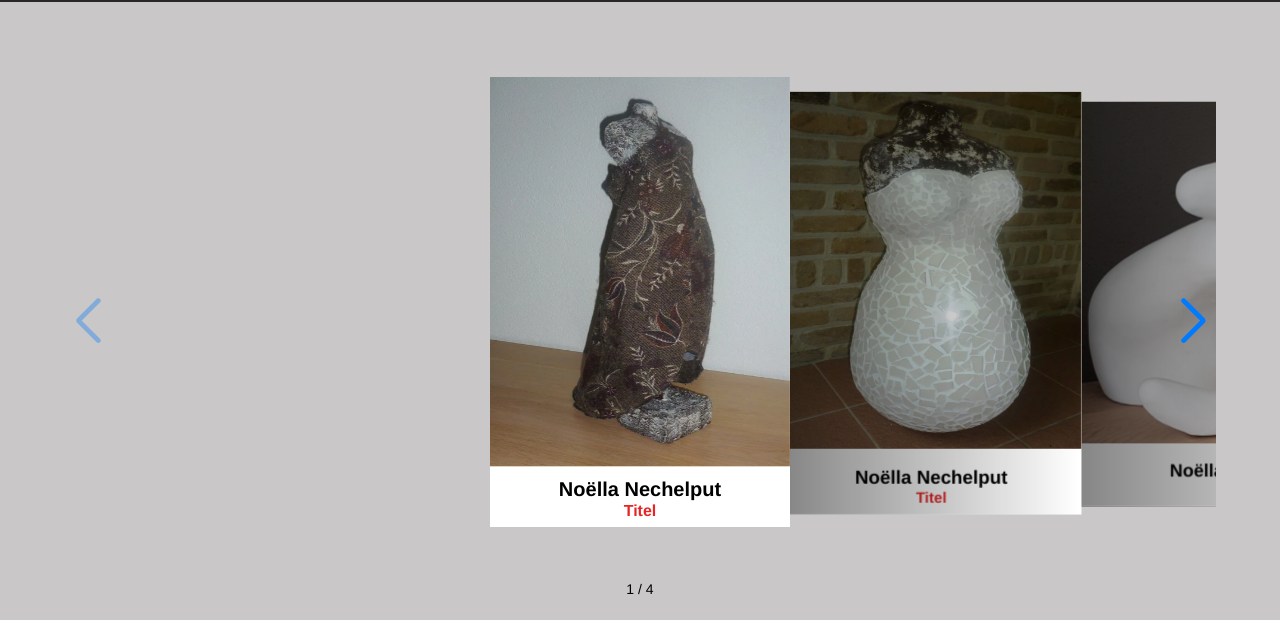
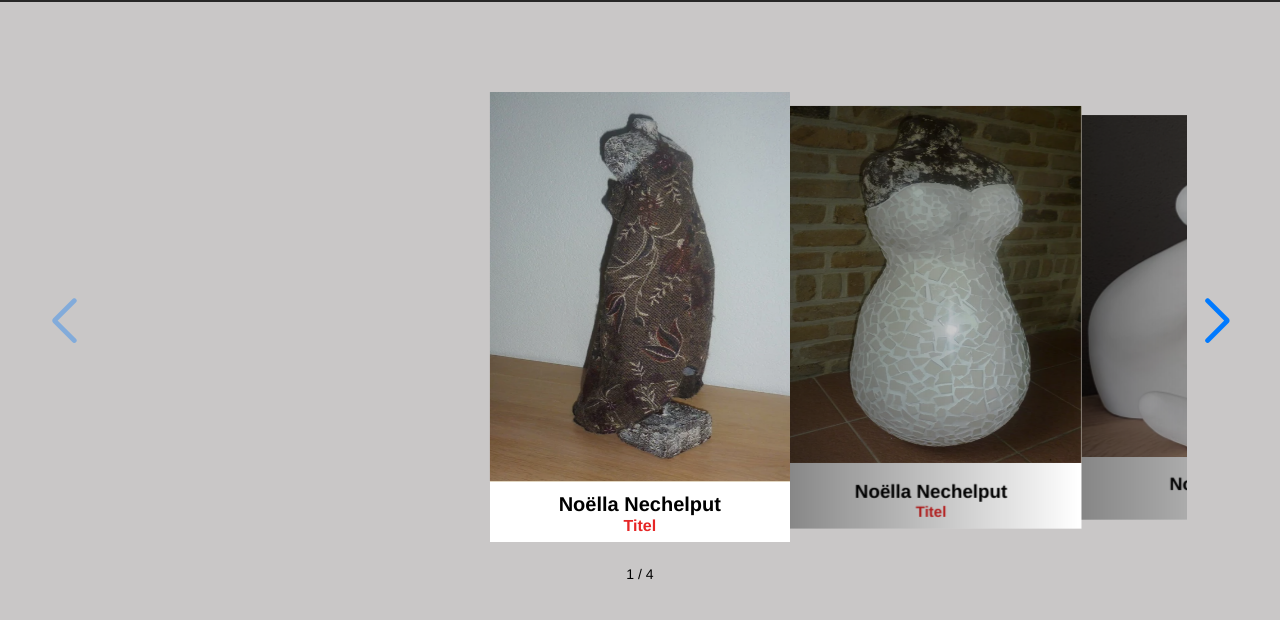
Before and after one commit to LenDR1/WebsiteMama, a plain HTML site: page ceramic.html in a window 1280 px wide. Shown: the part 78-698 px from the top of the page. Drawn offline with nearby package versions, Linux system fonts and the light colour scheme; files whose address does not match are found by name.

Commit message:
Fix11.0
NEx/prev button buiten container

```diff
--- a/ceramic.css
+++ b/ceramic.css
@@ -197,17 +197,19 @@ footer{
   opacity: 1;
 }
 .swiper-container {
-  width: 100%;
+  width: 95%;
   padding-top: 40px;
-  padding-bottom: 80px;
+  padding-bottom: 50px;
   animation: drop 1s ease;
   position: relative;
 }
 .swiper-button-next{
   font-weight: bold;
+  right: 50px;
 }
 .swiper-button-prev{
   font-weight: bold;
+  left: 50px;
 }
 .swiper-slide {
   background-position: center;
--- a/ceramic.html
+++ b/ceramic.html
@@ -87,13 +87,12 @@
 					<!-- If we need pagination -->
 					<div class="swiper-pagination"></div>
 
-					<!-- If we need navigation buttons -->
-					<div class="swiper-button-prev"></div>
-					<div class="swiper-button-next"></div>
-
 					<!-- If we need scrollbar -->
 					<div class="swiper-scrollbar"></div>
 				</div>
+				<!-- If we need navigation buttons -->
+				<div class="swiper-button-prev"></div>
+				<div class="swiper-button-next"></div>
 
 				<script src="https://unpkg.com/swiper/js/swiper.js"></script>
 				<script src="https://unpkg.com/swiper/js/swiper.min.js"></script>
--- a/fabric.css
+++ b/fabric.css
@@ -194,7 +194,7 @@ footer{
   opacity: 1;
 }
 .swiper-container {
-  width: 100%;
+  width: 95%;
   padding-top: 40px;
   padding-bottom: 50px;
   animation: drop 1s ease;
@@ -202,9 +202,11 @@ footer{
 }
 .swiper-button-next{
   font-weight: bold;
+  right: 50px;
 }
 .swiper-button-prev{
   font-weight: bold;
+  left: 50px;
 }
 .swiper-slide {
   background-position: center;
--- a/photos.css
+++ b/photos.css
@@ -203,7 +203,7 @@ footer{
   opacity: 1;
 }
 .swiper-container {
-  width: 100%;
+  width: 95%;
   padding-top: 40px;
   padding-bottom: 50px;
   animation: drop 1s ease;
@@ -211,9 +211,11 @@ footer{
 }
 .swiper-button-next{
   font-weight: bold;
+  right: 50px;
 }
 .swiper-button-prev{
   font-weight: bold;
+  left: 50px;
 }
 .swiper-slide {
   background-position: center;
```
Also changed, not shown: fabric.html (+3 -3 lines), photos.html (+3 -4 lines).
